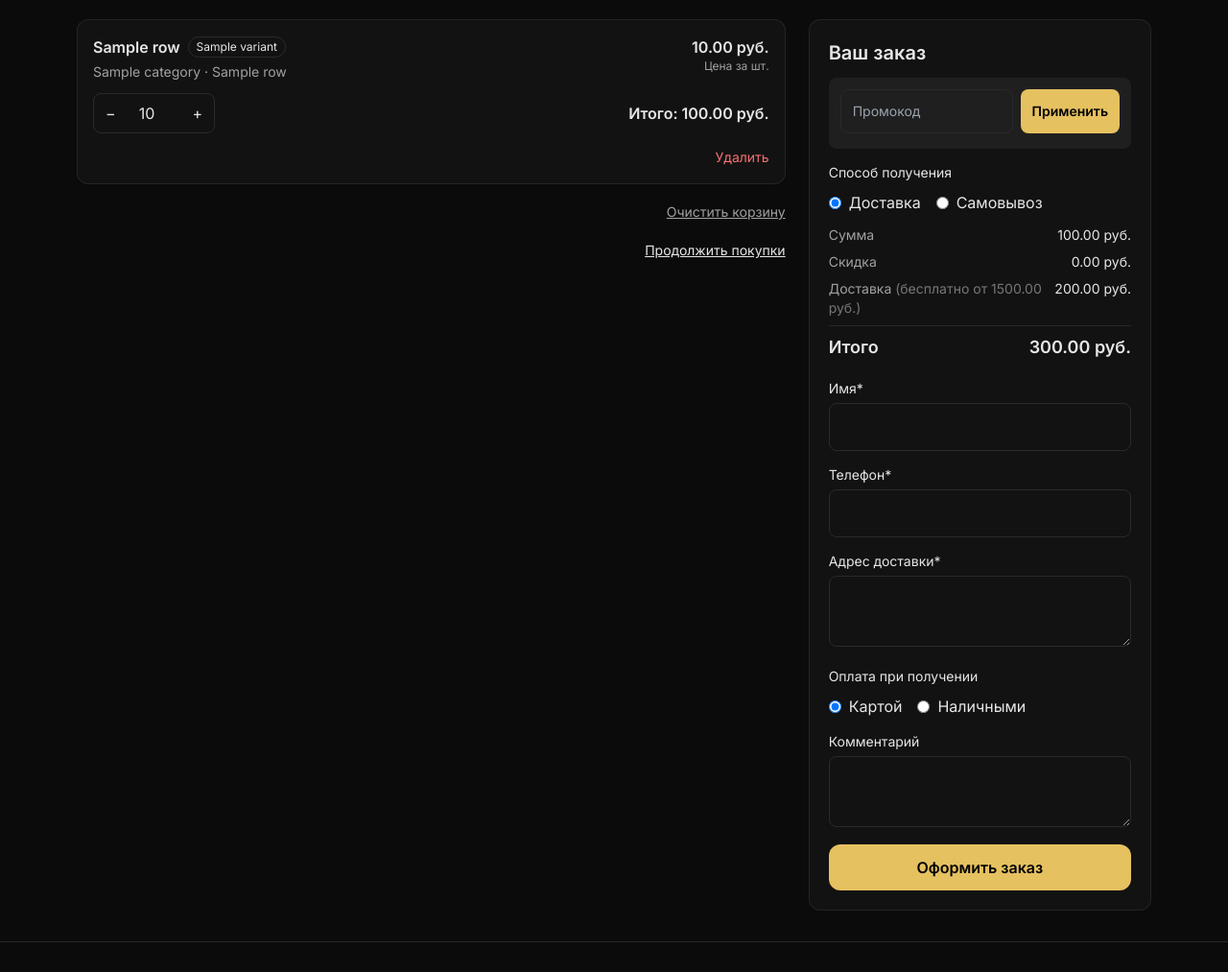
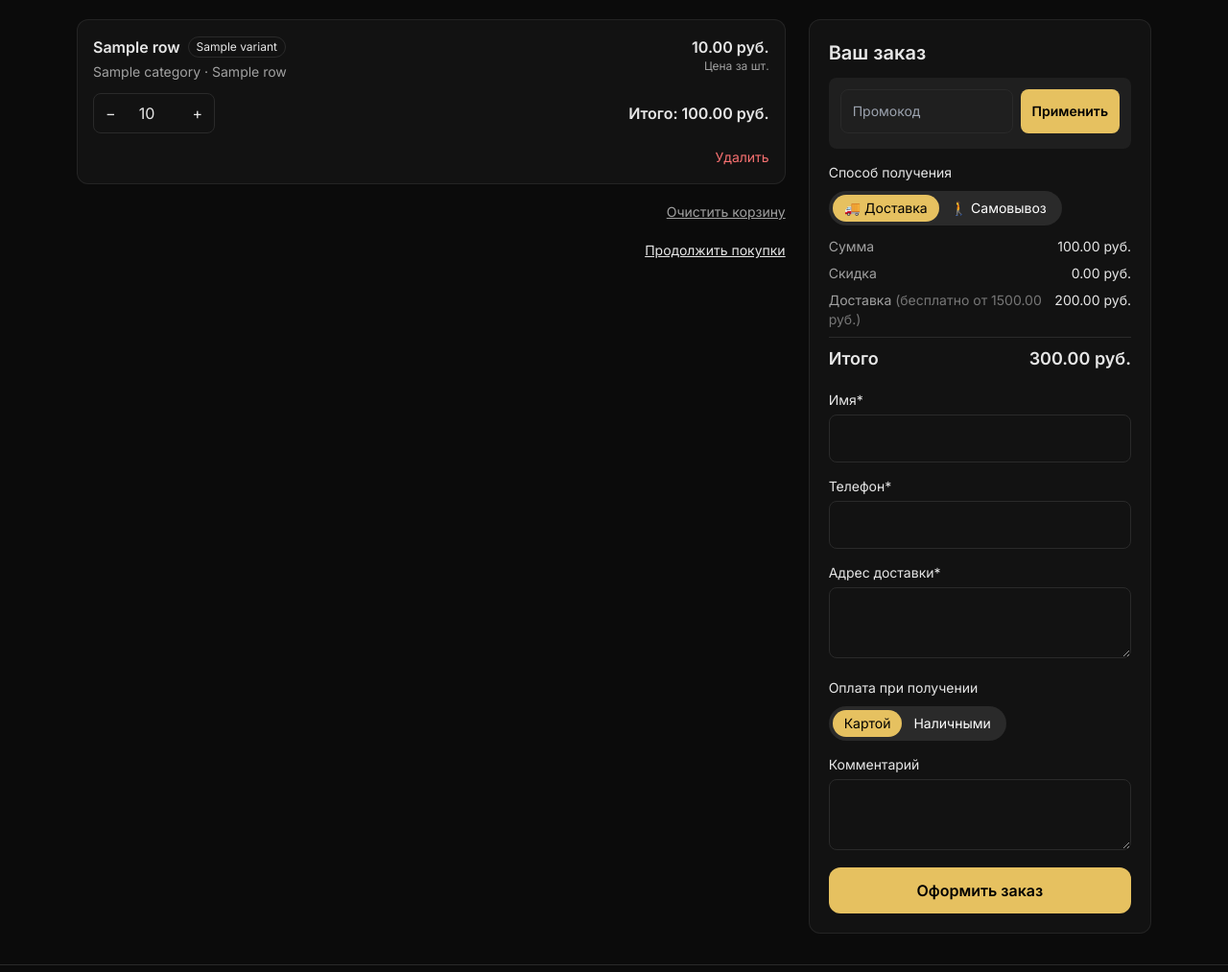
Before and after one commit to Alex71711/pubsite, a Flask app: template templates/cart.html in a window 1280 px wide. Shown: the part 287-1300 px from the top of the page at 96% size. Run offline with Flask 3, Linux system fonts and the light colour scheme; the template is opened without the code that fills it: most values are stand-ins (such as "Sample title", 1, 10 or a date in 2020); some libraries are stand-ins or nearby versions.

Commit message:
Обновить UI выбора доставки и оплаты

```diff
--- a/templates/cart.html
+++ b/templates/cart.html
@@ -117,15 +117,22 @@
 
         <div class="mb-3">
           <span class="text-sm">Способ получения</span>
-          <div class="mt-2 flex items-center gap-4 flex-wrap">
-            <label class="inline-flex items-center gap-2">
-              <input type="radio" name="delivery_method" value="delivery" class="js-method" checked>
-              <span>Доставка</span>
-            </label>
-            <label class="inline-flex items-center gap-2">
-              <input type="radio" name="delivery_method" value="pickup" class="js-method">
-              <span>Самовывоз{% if pickup_pct and pickup_pct|float > 0 %} (-{{ '%.0f'|format(pickup_pct|float) }}%){% endif %}</span>
-            </label>
+          <div class="mt-2 inline-flex rounded-full bg-[color:var(--line)] p-1 text-sm js-method-group">
+            <button type="button"
+                    class="js-method-btn px-3 py-1 rounded-full font-medium bg-[color:var(--accent)] text-black"
+                    data-val="delivery">
+              🚚 Доставка
+            </button>
+            <button type="button"
+                    class="js-method-btn px-3 py-1 rounded-full font-medium text-white"
+                    data-val="pickup">
+              🚶 Самовывоз{% if pickup_pct and pickup_pct|float > 0 %} (-{{ '%.0f'|format(pickup_pct|float) }}%){% endif %}
+            </button>
+          </div>
+          <div class="hidden">
+            <!-- сохраняем радиокнопки для совместимости с существующей логикой -->
+            <label><input type="radio" name="delivery_method" value="delivery" class="js-method" checked></label>
+            <label><input type="radio" name="delivery_method" value="pickup" class="js-method"></label>
           </div>
         </div>
 
@@ -157,15 +164,21 @@
           </label>
           <div class="block js-payment-block">
             <span class="text-sm">Оплата при получении</span>
-            <div class="mt-2 flex items-center gap-4 flex-wrap">
-              <label class="inline-flex items-center gap-2">
-                <input type="radio" name="payment_method" value="card" checked class="js-pay">
-                <span>Картой</span>
-              </label>
-              <label class="inline-flex items-center gap-2">
-                <input type="radio" name="payment_method" value="cash" class="js-pay">
-                <span>Наличными</span>
-              </label>
+            <div class="mt-2 inline-flex rounded-full bg-[color:var(--line)] p-1 text-sm js-pay-group">
+              <button type="button"
+                      class="js-pay-btn px-3 py-1 rounded-full font-medium bg-[color:var(--accent)] text-black"
+                      data-val="card">
+                Картой
+              </button>
+              <button type="button"
+                      class="js-pay-btn px-3 py-1 rounded-full font-medium text-white"
+                      data-val="cash">
+                Наличными
+              </button>
+            </div>
+            <div class="hidden">
+              <label><input type="radio" name="payment_method" value="card" class="js-pay" checked></label>
+              <label><input type="radio" name="payment_method" value="cash" class="js-pay"></label>
             </div>
             <div class="mt-2 space-y-1 hidden js-change-wrap">
               <span class="text-sm">Сдача с суммы</span>
@@ -239,7 +252,8 @@
     var discEl = document.getElementById('js-discount'); if(discEl){ discEl.textContent = (discount>0 ? ('-' + fmt(discount)) : '0.00') + ' руб.'; }
 
     var wrap = document.getElementById('cart-summary');
-    var method = (document.querySelector('.js-method:checked')||{}).value || 'delivery';
+    var hiddenMethod = document.getElementById('js-delivery-method');
+    var method = (hiddenMethod && hiddenMethod.value) ? hiddenMethod.value : 'delivery';
     var pickupPct = parseFloat(wrap ? (wrap.getAttribute('data-pickup-discount')||'0') : '0');
     var pickupLine = document.querySelector('.js-pickup-row');
     var pickupValEl = document.getElementById('js-pickup-discount');
@@ -277,31 +291,55 @@
 
   function bind(){
     function currentIndex(row){ var rows=[].slice.call(document.querySelectorAll('.cart-row')); return rows.indexOf(row); }
-    // payment toggle
+    // payment toggle (pill buttons + hidden radios)
     (function(){
       var payRadios = qsa('.js-pay');
       var changeWrap = document.querySelector('.js-change-wrap');
-      function toggle(){
-        var val = (document.querySelector('.js-pay:checked')||{}).value || 'card';
+      function applyPay(val){
+        payRadios.forEach(function(r){ r.checked = (r.value === val); });
+        qsa('.js-pay-btn').forEach(function(btn){
+          var active = (btn.dataset.val === val);
+          btn.classList.toggle('bg-[color:var(--accent)]', active);
+          btn.classList.toggle('text-black', active);
+          btn.classList.toggle('text-white', !active);
+        });
         if(changeWrap){
           var input = changeWrap.querySelector('input[name=\"change_from\"]');
-          if(val === 'cash'){ changeWrap.classList.remove('hidden'); if(input){ input.required = true; } }
-          else { changeWrap.classList.add('hidden'); if(input){ input.required = false; input.value=''; } }
+          if(val === 'cash'){
+            changeWrap.classList.remove('hidden');
+            if(input){ input.required = true; }
+          }else{
+            changeWrap.classList.add('hidden');
+            if(input){ input.required = false; input.value=''; }
+          }
         }
       }
-      payRadios.forEach(function(r){ r.addEventListener('change', toggle); });
-      toggle();
+      qsa('.js-pay-btn').forEach(function(btn){
+        btn.addEventListener('click', function(){ applyPay(btn.dataset.val || 'card'); });
+      });
+      payRadios.forEach(function(r){
+        r.addEventListener('change', function(){ applyPay(r.value || 'card'); });
+      });
+      var initial = (document.querySelector('.js-pay:checked')||{}).value || 'card';
+      applyPay(initial);
     })();
 
-    // delivery method toggle
-    qsa('.js-method').forEach(function(r){
-      r.addEventListener('change', function(){
-        var method = (document.querySelector('.js-method:checked')||{}).value || 'delivery';
-        var hidden = document.getElementById('js-delivery-method');
+    // delivery method toggle (pill buttons + hidden radios)
+    (function(){
+      var addr = document.querySelector('.js-address-block textarea[name=\"address\"]');
+      var addrWrap = document.querySelector('.js-address-block');
+      var payWrap = document.querySelector('.js-payment-block');
+      var hidden = document.getElementById('js-delivery-method');
+
+      function applyMethod(method){
         if(hidden){ hidden.value = method; }
-        var addr = document.querySelector('.js-address-block textarea[name=\"address\"]');
-        var addrWrap = document.querySelector('.js-address-block');
-        var payWrap = document.querySelector('.js-payment-block');
+        qsa('.js-method').forEach(function(r){ r.checked = (r.value === method); });
+        qsa('.js-method-btn').forEach(function(btn){
+          var active = (btn.dataset.val === method);
+          btn.classList.toggle('bg-[color:var(--accent)]', active);
+          btn.classList.toggle('text-black', active);
+          btn.classList.toggle('text-white', !active);
+        });
         if(method === 'pickup'){
           if(addr){ addr.required = false; addr.value=''; }
           if(addrWrap){ addrWrap.classList.add('hidden'); }
@@ -312,17 +350,21 @@
           if(payWrap){ payWrap.classList.remove('hidden'); }
         }
         recompute();
+      }
+
+      qsa('.js-method-btn').forEach(function(btn){
+        btn.addEventListener('click', function(){
+          applyMethod(btn.dataset.val || 'delivery');
+        });
       });
-    });
-    // init hidden delivery_method
-    (function(){
-      var method = (document.querySelector('.js-method:checked')||{}).value || 'delivery';
-      var hidden = document.getElementById('js-delivery-method');
-      if(hidden){ hidden.value = method; }
-      // initial toggle for address/payment visibility
-      var event = new Event('change');
-      var current = document.querySelector('.js-method:checked');
-      if(current){ current.dispatchEvent(event); }
+      qsa('.js-method').forEach(function(r){
+        r.addEventListener('change', function(){
+          applyMethod(r.value || 'delivery');
+        });
+      });
+
+      var initial = (hidden && hidden.value) || ((document.querySelector('.js-method:checked')||{}).value) || 'delivery';
+      applyMethod(initial);
     })();
 
     document.querySelectorAll('form[action$=\"/cart/update\"]').forEach(function(form){
```
